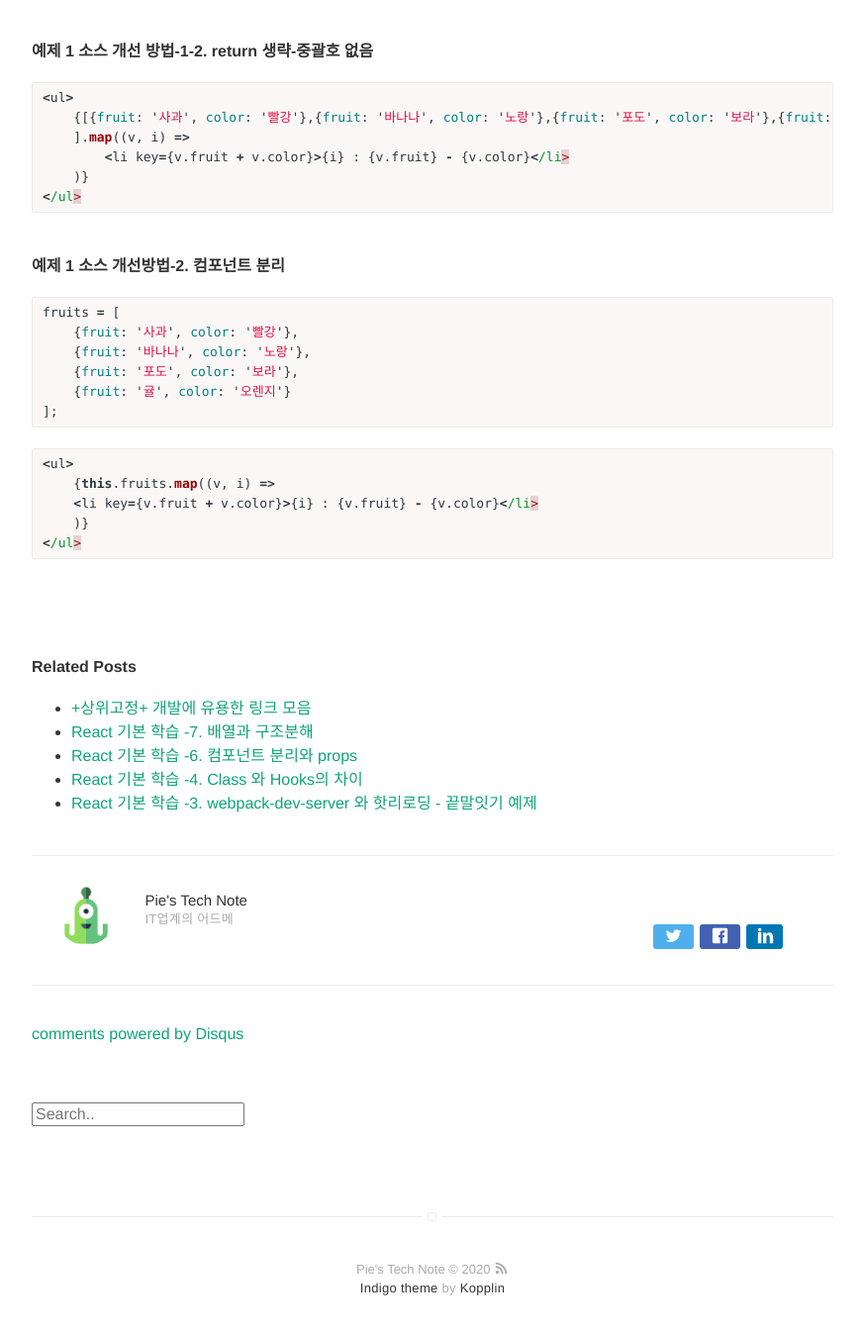
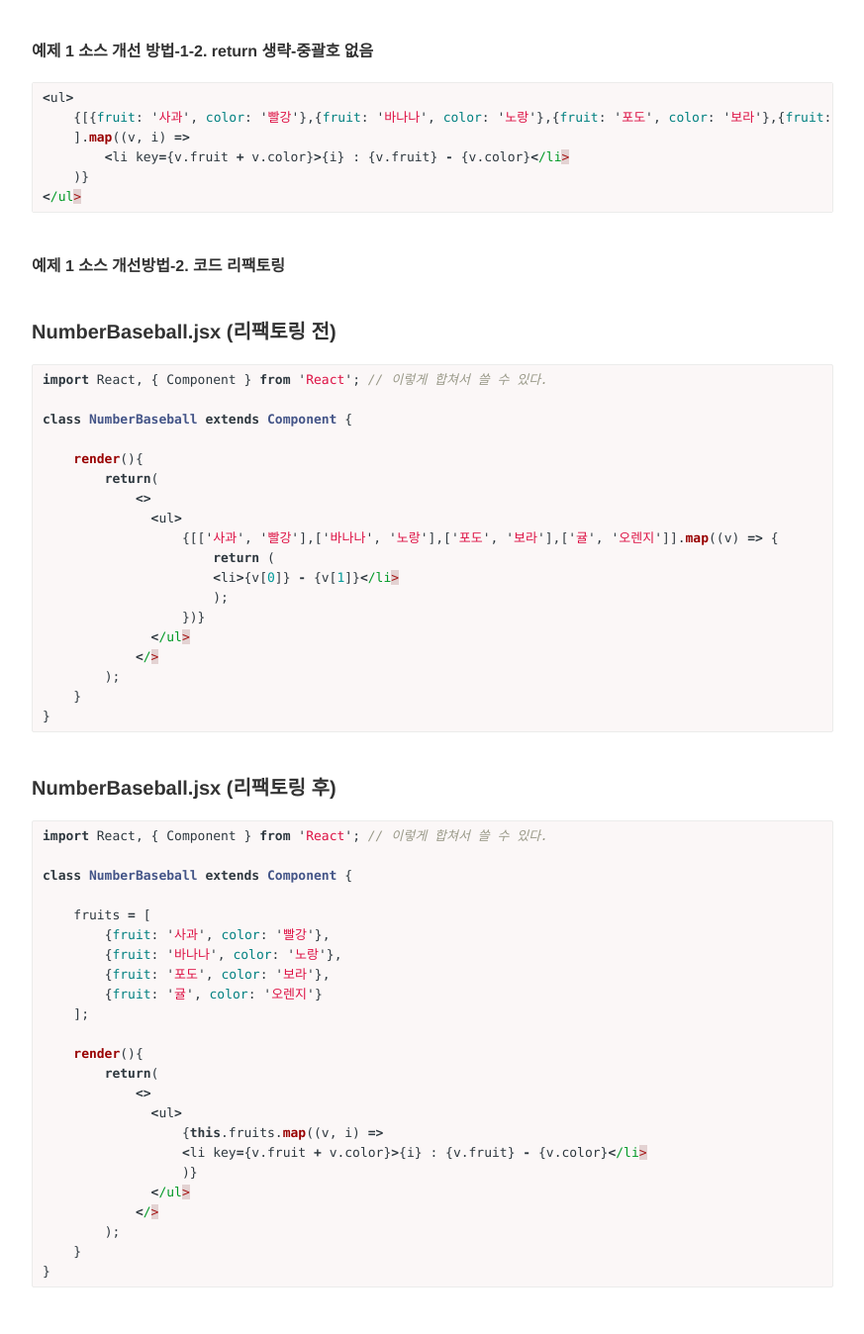
Before and after one commit to Pie001/pie001.github.io, a Jekyll site: the page built from _posts/2020-11-19-0074.md, in a window 1280 px wide and 1400 px high, scrolled down 2881 px. Shown: the top 1348 px of the window at 99% size, without its empty margins (203-1076 px from the left). Built offline with Jekyll 4.4.1, drawn with Linux system fonts in a browser that asks for light colours; comment, search, counter and statistics services are not loaded.

Commit message:
Update 2020-11-19-0074.md

````diff
--- a/_posts/2020-11-19-0074.md
+++ b/_posts/2020-11-19-0074.md
@@ -114,19 +114,54 @@ description: React 기본 학습 -5. 반복문
 </ul>
 ```
 
-#### 예제 1 소스 개선방법-2. 컴포넌트 분리
+#### 예제 1 소스 개선방법-2. 코드 리팩토링
+### NumberBaseball.jsx (리팩토링 전)
+
 ```js
-fruits = [
-    {fruit: '사과', color: '빨강'},
-    {fruit: '바나나', color: '노랑'},
-    {fruit: '포도', color: '보라'},
-    {fruit: '귤', color: '오렌지'}
-];
+import React, { Component } from 'React'; // 이렇게 합쳐서 쓸 수 있다.
+
+class NumberBaseball extends Component {
+
+    render(){
+        return(
+            <>
+              <ul>
+                  {[['사과', '빨강'],['바나나', '노랑'],['포도', '보라'],['귤', '오렌지']].map((v) => {
+                      return (
+                      <li>{v[0]} - {v[1]}</li>
+                      );
+                  })}
+              </ul>
+            </>
+        );
+    }
+}
 ```
+
+### NumberBaseball.jsx (리팩토링 후)
+
 ```js
-<ul>
-    {this.fruits.map((v, i) =>
-    <li key={v.fruit + v.color}>{i} : {v.fruit} - {v.color}</li>
-    )}
-</ul>
+import React, { Component } from 'React'; // 이렇게 합쳐서 쓸 수 있다.
+
+class NumberBaseball extends Component {
+
+    fruits = [
+        {fruit: '사과', color: '빨강'},
+        {fruit: '바나나', color: '노랑'},
+        {fruit: '포도', color: '보라'},
+        {fruit: '귤', color: '오렌지'}
+    ];
+
+    render(){
+        return(
+            <>
+              <ul>
+                  {this.fruits.map((v, i) =>
+                  <li key={v.fruit + v.color}>{i} : {v.fruit} - {v.color}</li>
+                  )}
+              </ul>
+            </>
+        );
+    }
+}
 ```
````
